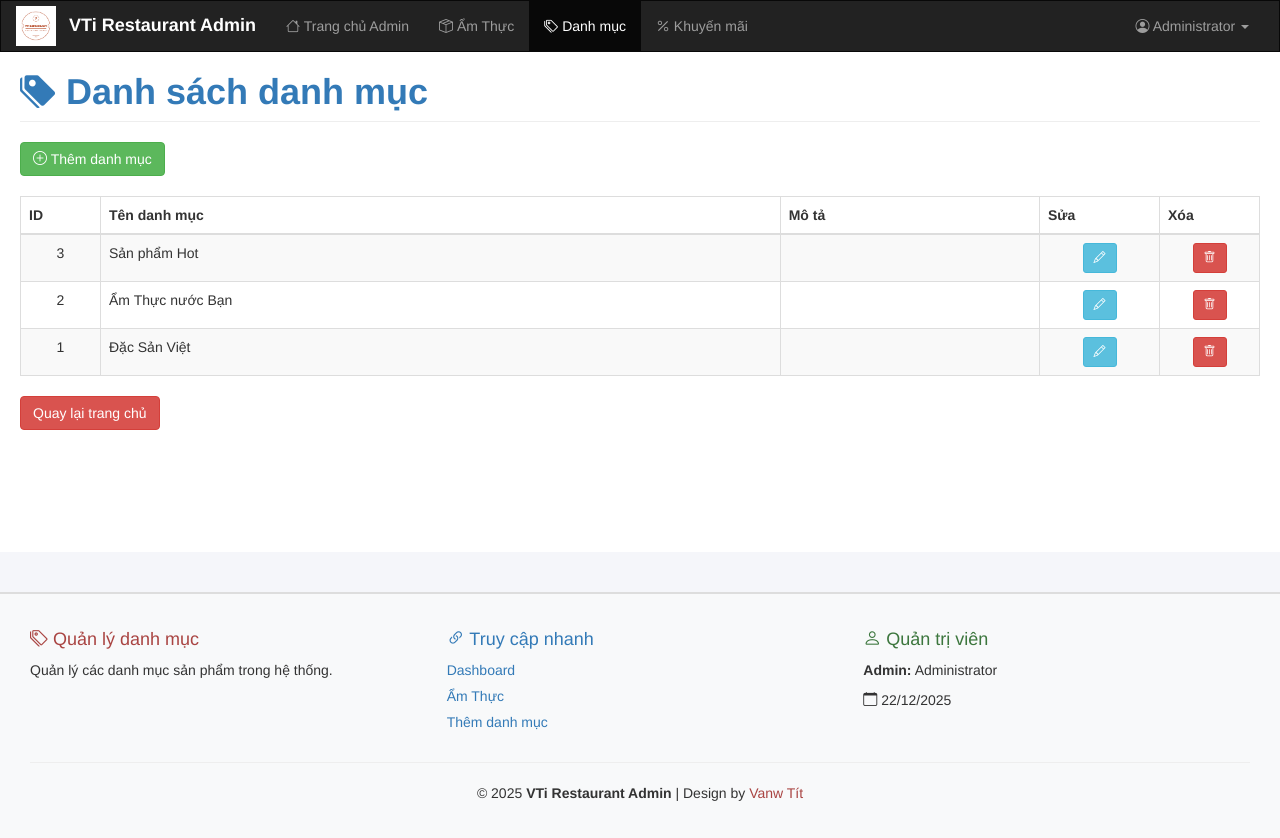
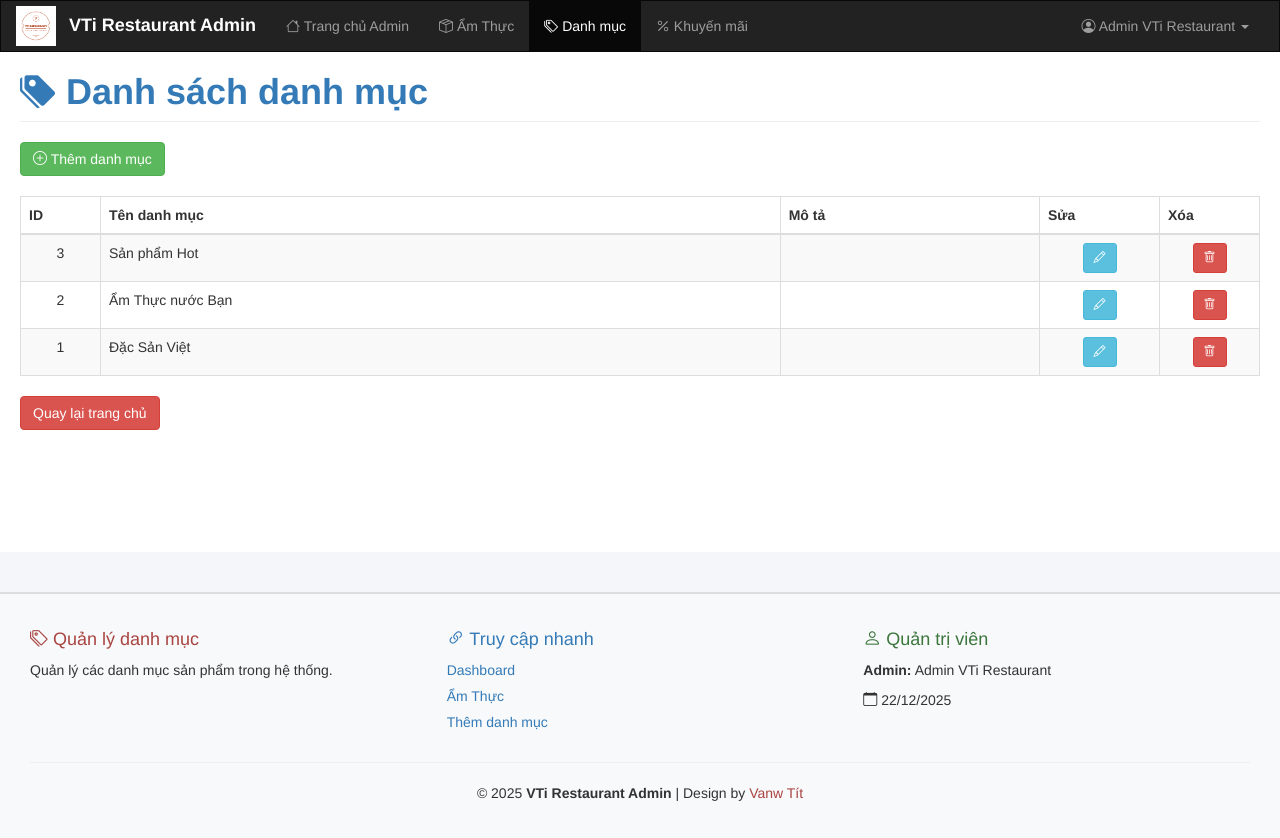
Before and after one commit to vti0209/Nhahang_VTi, a PHP site: page /admin/category.php in a window 1280 px wide. Run offline with PHP 8.4, Linux system fonts and the light colour scheme; data comes from the database, SQL or seed files in the repository.

Commit message:
Hoàn thiện

```diff
--- a/admin/category.php
+++ b/admin/category.php
@@ -97,7 +97,7 @@ foreach ($alerts as $key => $msg) {
                 <li class="dropdown">
                     <a href="#" class="dropdown-toggle" data-toggle="dropdown">
                         <i class="bi bi-person-circle"></i>
-                        <?= $_SESSION['admin'] ?? 'Administrator'; ?>
+                        <?= $_SESSION['admin'] ?? 'Admin VTi Restaurant'; ?>
                         <span class="caret"></span>
                     </a>
                     <ul class="dropdown-menu">
@@ -185,7 +185,7 @@ foreach ($alerts as $key => $msg) {
             </div>
             <div class="col-md-4">
                 <h4 class="text-success"><i class="bi bi-person"></i> Quản trị viên</h4>
-                <p><b>Admin:</b> <?= $_SESSION['admin'] ?? 'Administrator' ?></p>
+                <p><b>Admin:</b> <?= $_SESSION['admin'] ?? 'Admin VTi Restaurant' ?></p>
                 <p><i class="bi bi-calendar"></i> <?= date('d/m/Y') ?></p>
             </div>
         </div>
--- a/admin/product.php
+++ b/admin/product.php
@@ -83,7 +83,7 @@ foreach ($alerts as $k => $v) {
                 <li class="dropdown">
                     <a href="#" class="dropdown-toggle" data-toggle="dropdown">
                         <i class="bi bi-person-circle"></i>
-                        <?= $_SESSION['admin'] ?? 'Administrator'; ?>
+                        <?= $_SESSION['admin'] ?? 'Admin VTi Restaurant'; ?>
                         <span class="caret"></span>
                     </a>
                     <ul class="dropdown-menu">
--- a/admin/promotion-back.php
+++ b/admin/promotion-back.php
@@ -53,7 +53,7 @@ if (isset($_GET['delete'])) {
                 <li class="dropdown">
                     <a href="#" class="dropdown-toggle" data-toggle="dropdown">
                         <i class="bi bi-person-circle"></i>
-                        <?php echo $_SESSION['admin'] ?? 'Administrator'; ?>
+                        <?php echo $_SESSION['admin'] ?? 'Admin VTi Restaurant'; ?>
                         <span class="caret"></span>
                     </a>
                     <ul class="dropdown-menu">
```
